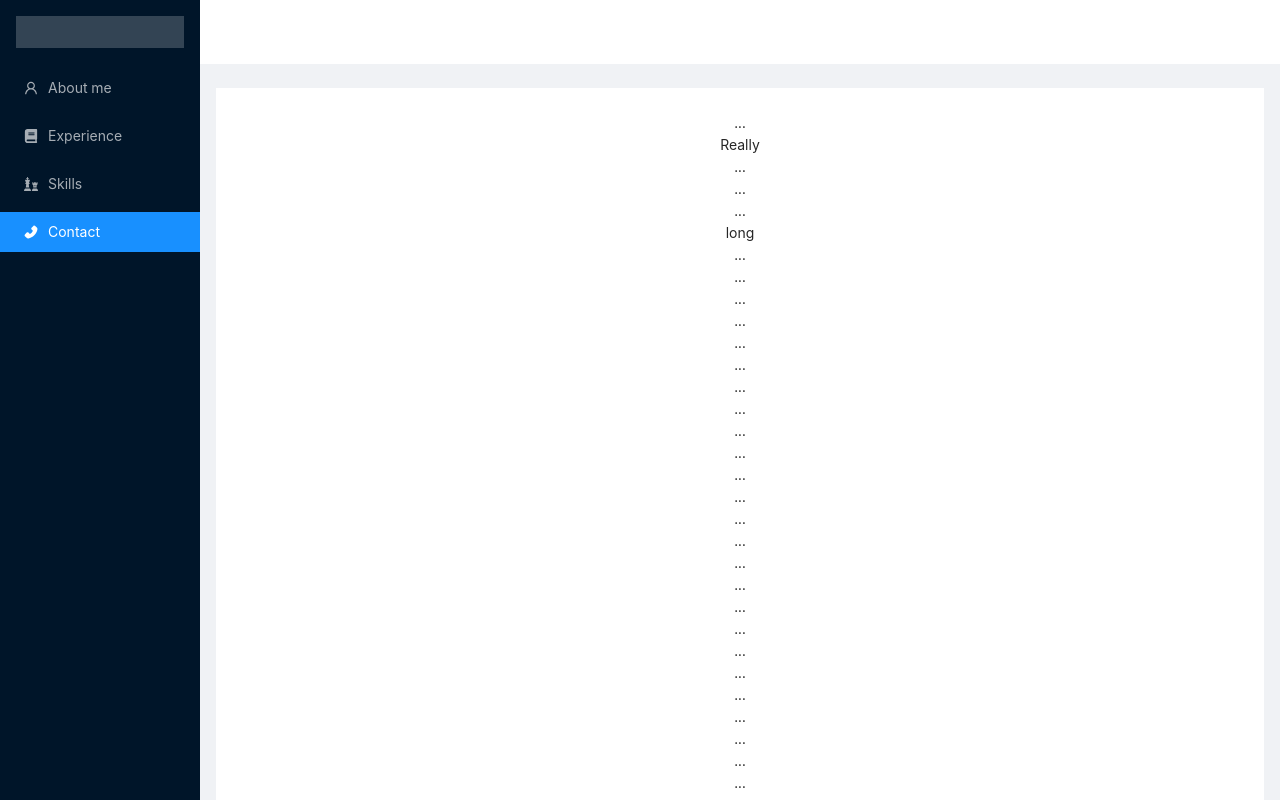
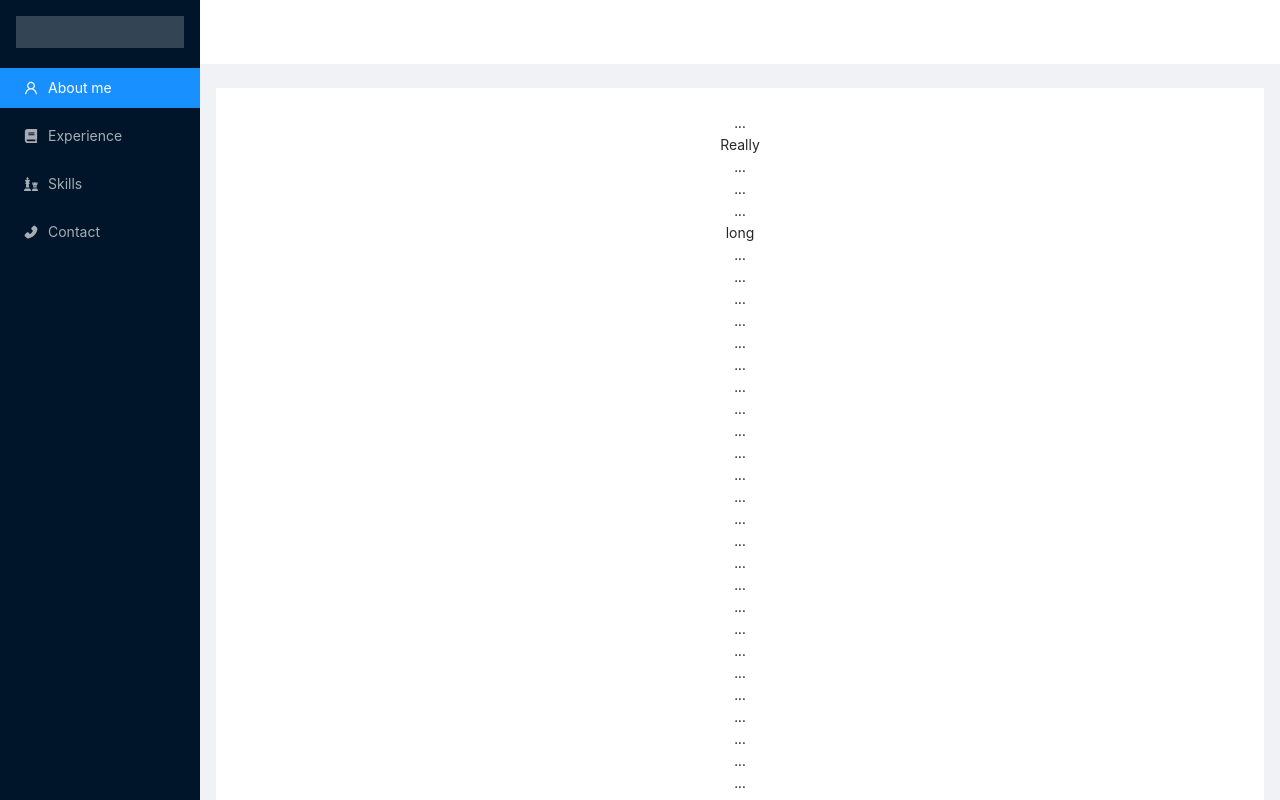
Before and after one commit to RokiFoki/eCV, a React (Create React App) app in the folder reactjs/: page / in a window 1280 px wide. Shown: the top 800 px of the page. Built offline with nearby package versions, Linux system fonts and the light colour scheme.

Commit message:
fix layout styling (experience is not hidden)

```diff
--- a/reactjs/src/App.tsx
+++ b/reactjs/src/App.tsx
@@ -21,7 +21,7 @@ const App = () => (
         }}
       >
         <div className="logo" />
-        <Menu theme="dark" mode="inline" defaultSelectedKeys={['4']}>
+        <Menu theme="dark" mode="inline" defaultSelectedKeys={['1']}>
           <Menu.Item key="1" icon={<UserOutlined />}>
             <Link to="/">About me</Link>
           </Menu.Item>
@@ -36,10 +36,10 @@ const App = () => (
           </Menu.Item>
         </Menu>
       </Sider>
-      <Content>
+      <Layout style={{marginLeft: 200, minHeight: '100vh'}}>
         <Switch>
           <Route exact path="/">
-            <Layout className="site-layout" style={{ marginLeft: 200 }}>
+            <Layout className="site-layout">
               <Header className="site-layout-background" style={{ padding: 0 }} />
               <Content style={{ margin: '24px 16px 0', overflow: 'initial' }}>
                 <div className="site-layout-background" style={{ padding: 24, textAlign: 'center' }}>
@@ -145,7 +145,7 @@ const App = () => (
 
           </Route>
           <Route path="/experience">
-            Experience
+            <Layout>Experience</Layout>
           </Route>
           <Route path="/skills">
             Skills
@@ -155,7 +155,7 @@ const App = () => (
           </Route>
           <Redirect to="/not-found"></Redirect>
         </Switch>
-      </Content>
+      </Layout>
     </Layout>
   </Router>
 );
```
